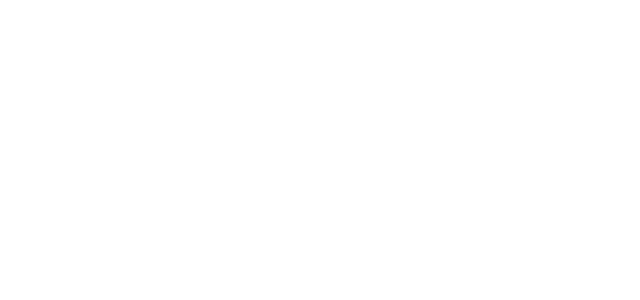
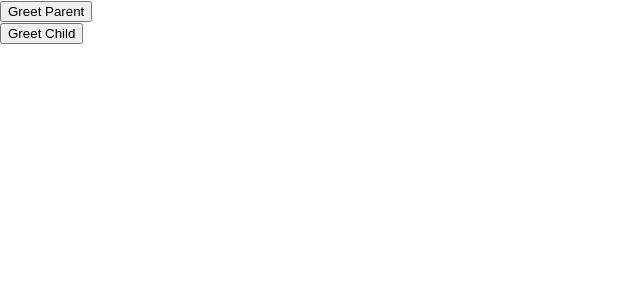
Before and after one commit to Muzammil-crypto/DayManagementApp, a React (Create React App) app: page / in a window 1280 px wide. Shown: the top 300 px of the page, without its empty margins (0-640 px from the left). Built offline with nearby package versions, Linux system fonts and the light colour scheme.

Commit message:
Conditional Rendering

```diff
--- a/src/App.js
+++ b/src/App.js
@@ -1,5 +1,5 @@
 import React from "react";
-import EventBind from "./MyComponents/EventBind";
+// import EventBind from "./MyComponents/EventBind";
 import ParentComponent from "./MyComponents/ParentComponent";
 // import Counter from "./MyComponents/Counter";
 // import FucntionClick from "./MyComponents/FucntionClick";
@@ -7,6 +7,9 @@ import ParentComponent from "./MyComponents/ParentComponent";
 // import Message from "./MyComponents/Message";
 
 function App() {
+  function greetChild() {
+    alert(`Hello Child`);
+  }
   return (
     <div className="ui container">
       {/* <Greet name="Muzammil">
@@ -17,7 +20,7 @@ function App() {
       </Greet> */}
 
       {/* <EventBind /> */}
-      <ParentComponent />
+      <ParentComponent childGreetHandler={greetChild} />
     </div>
   );
 }
--- /dev/null
+++ b/src/MyComponents/ChildComponent.js
@@ -0,0 +1,17 @@
+import React from "react";
+
+const ChildComponent = (props) => {
+  return (
+    <div>
+      <button
+        onClick={() => {
+          props.greetHandler("child");
+        }}
+      >
+        Greet Parent
+      </button>
+    </div>
+  );
+};
+
+export default ChildComponent;
--- a/src/MyComponents/ParentComponent.js
+++ b/src/MyComponents/ParentComponent.js
@@ -1,4 +1,5 @@
 import React, { Component } from "react";
+import ChildComponent from "./ChildComponent";
 
 class ParentComponent extends Component {
   constructor(props) {
@@ -7,10 +8,25 @@ class ParentComponent extends Component {
     this.state = {
       parentName: "Parent",
     };
+    this.greetParent = this.greetParent.bind(this);
+  }
+  greetParent(childName) {
+    alert(`Hello ${this.state.parentName} from ${childName}`);
   }
 
   render() {
-    return <div></div>;
+    return (
+      <div>
+        <ChildComponent greetHandler={this.greetParent} />
+        <button
+          onClick={() => {
+            this.props.childGreetHandler();
+          }}
+        >
+          Greet Child
+        </button>
+      </div>
+    );
   }
 }
 
```
